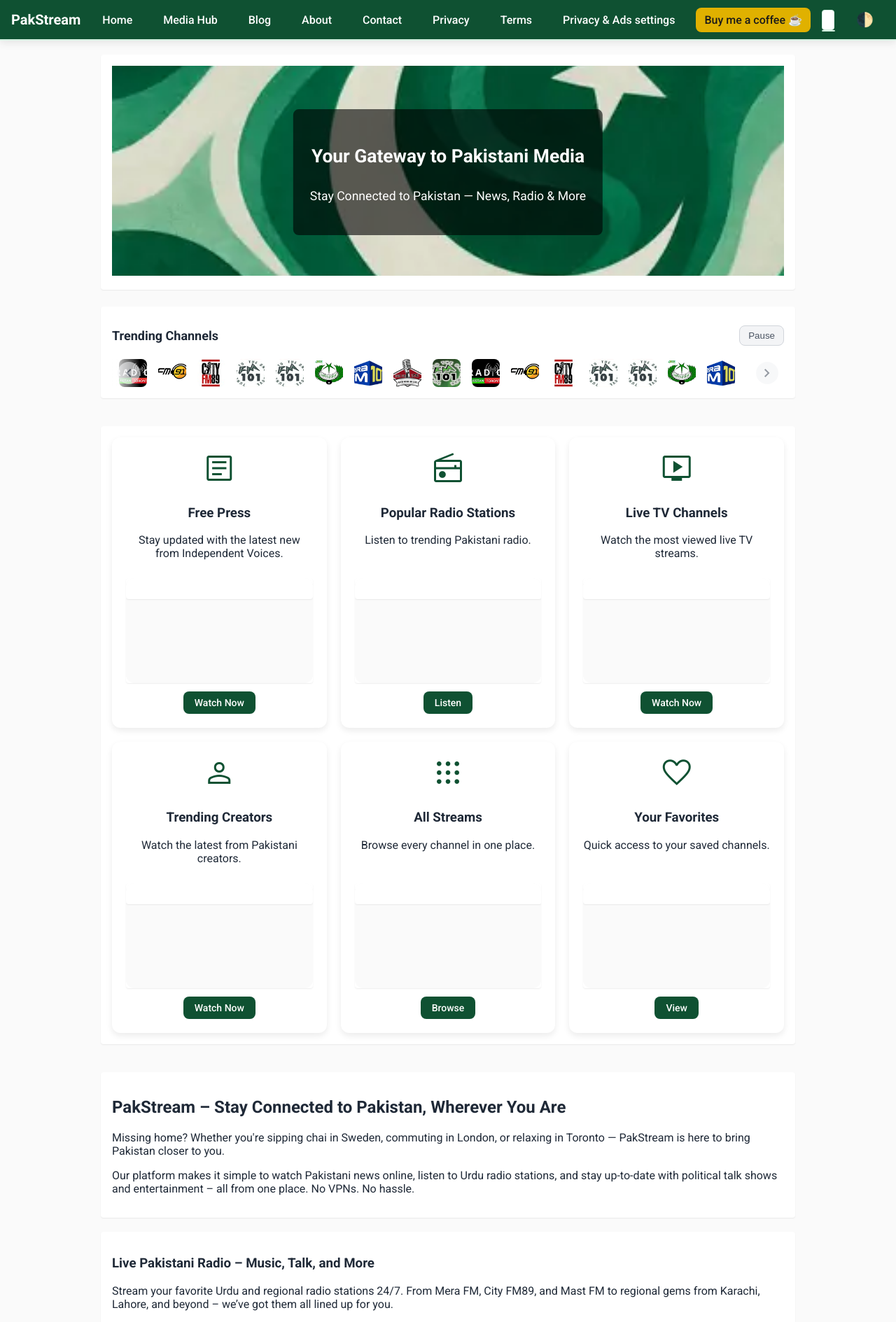
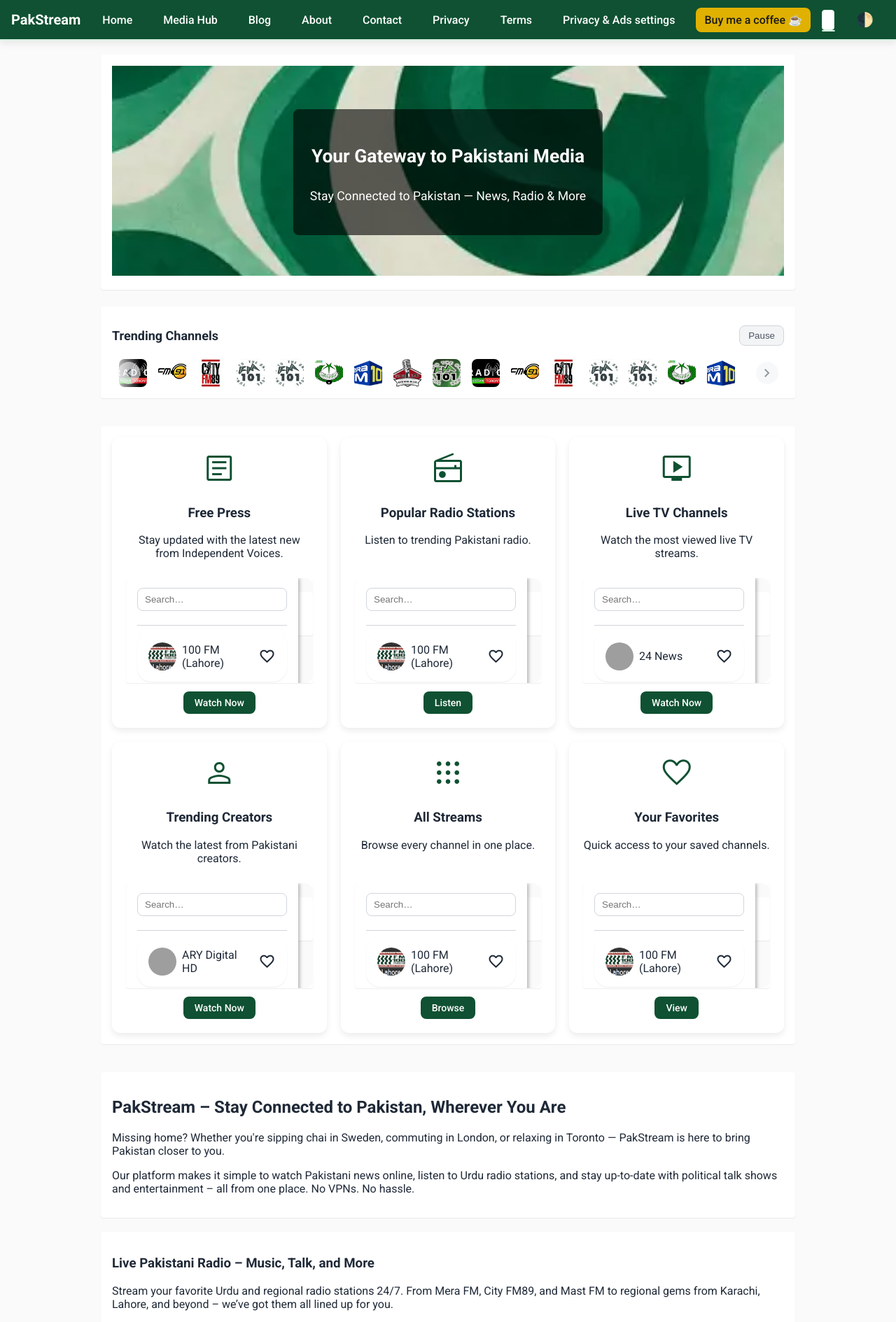
Before and after one commit to atifwaqar/pakstream, a Jekyll site: the page built from index.html, in a window 1280 px wide. Shown: the top 1889 px of the page at 70% size. Built offline with Jekyll 4.4.1, drawn with Linux system fonts in a browser that asks for light colours.

Commit message:
Revert "Fix media hub embed spacing"

```diff
--- a/css/media-hub.css
+++ b/css/media-hub.css
@@ -422,54 +422,3 @@
 .stream-error-overlay .actions button {
   margin: 8px;
 }
-
-/* ===== Embed Mode: remove all extra spacing and side chrome ===== */
-.is-embed, .is-embed html, .is-embed body {
-  margin: 0 !important;
-  padding: 0 !important;
-  box-sizing: border-box;
-}
-
-.is-embed .youtube-section.media-hub-section {
-  margin: 0 !important;
-  padding: 0 !important;
-  row-gap: 0 !important;
-  column-gap: 0 !important;
-}
-
-/* Hide all non-video UI in the embed */
-.is-embed .hub-controls,
-.is-embed .button-row,
-.is-embed #left-rail,
-.is-embed .right-rail,
-.is-embed .page-header,
-.is-embed .page-footer,
-.is-embed .details-container {
-  display: none !important;
-}
-
-/* Let the center/video area take all the space */
-.is-embed .media-hub-section {
-  grid-template-columns: 1fr !important;
-  grid-template-areas: "center" !important;
-}
-
-.is-embed .video-section {
-  margin: 0 !important;
-  padding: 0 !important;
-}
-
-.is-embed .live-player {
-  margin: 0 !important;
-  padding: 0 !important;
-}
-
-/* Ensure the inner iframe fills correctly and has no border radius conflicts */
-.is-embed #playerFrame {
-  display: block !important;
-  width: 100% !important;
-  aspect-ratio: 16 / 9 !important;
-  height: auto !important;
-  border: 0 !important;
-  background: transparent !important;
-}
--- a/css/style.css
+++ b/css/style.css
@@ -414,19 +414,12 @@ section {
   min-height: 3rem;
 }
 
-.media-hub-embed-wrap {
-  line-height: 0;          /* neutralize inline gaps in some engines */
-}
-
 .media-hub-embed {
   width: 100%;
   aspect-ratio: 16 / 9;
   height: auto;
   border: none;
   border-radius: 0.75rem;
-  display: block;           /* removes baseline gap */
-  vertical-align: top;
-  background: transparent;
 }
 
 .feature-card .cta-btn {
--- a/index.html
+++ b/index.html
@@ -120,9 +120,7 @@
       <h3>Free Press</h3>
       <p>Stay updated with the latest new from Independent Voices.</p>
       <section class="youtube-section media-hub-section" style="padding: 0; margin: 0;">
-        <div class="media-hub-embed-wrap">
         <iframe class="media-hub-embed" data-src="/media-hub-embed.html?m=freepress&c=wajahatsaeedkhan&muted=1" title="PakStream Free Press" loading="lazy" allow="accelerometer; autoplay; clipboard-write; encrypted-media; gyroscope; picture-in-picture; web-share" allowfullscreen></iframe>
-        </div>
       </section>
       <a href="/media-hub.html?m=freepress&c=wajahatsaeedkhan" class="cta-btn">Watch Now</a>
     </div>
@@ -131,9 +129,7 @@
       <h3>Popular Radio Stations</h3>
       <p>Listen to trending Pakistani radio.</p>
       <section class="youtube-section media-hub-section" style="padding: 0; margin: 0;">
-        <div class="media-hub-embed-wrap">
         <iframe class="media-hub-embed" data-src="/media-hub-embed.html?m=radio&c=audio35&muted=1" title="PakStream Radio" loading="lazy" allow="accelerometer; autoplay; clipboard-write; encrypted-media; gyroscope; picture-in-picture; web-share" allowfullscreen></iframe>
-        </div>
       </section>
       <a href="/media-hub.html?m=radio&c=audio35" class="cta-btn">Listen</a>
     </div>
@@ -142,9 +138,7 @@
       <h3>Live TV Channels</h3>
       <p>Watch the most viewed live TV streams.</p>
       <section class="youtube-section media-hub-section" style="padding: 0; margin: 0;">
-        <div class="media-hub-embed-wrap">
         <iframe class="media-hub-embed" data-src="/media-hub-embed.html?m=tv&c=geo&muted=1" title="PakStream Live TV" loading="lazy" allow="accelerometer; autoplay; clipboard-write; encrypted-media; gyroscope; picture-in-picture; web-share" allowfullscreen></iframe>
-        </div>
       </section>
       <a href="/media-hub.html?m=tv&c=24news" class="cta-btn">Watch Now</a>
     </div>
@@ -153,9 +147,7 @@
       <h3>Trending Creators</h3>
       <p>Watch the latest from Pakistani creators.</p>
       <section class="youtube-section media-hub-section" style="padding: 0; margin: 0;">
-        <div class="media-hub-embed-wrap">
         <iframe class="media-hub-embed" data-src="/media-hub-embed.html?m=creator&c=zeeshanusmani&muted=1" title="PakStream Creators" loading="lazy" allow="accelerometer; autoplay; clipboard-write; encrypted-media; gyroscope; picture-in-picture; web-share" allowfullscreen></iframe>
-        </div>
       </section>
       <a href="/media-hub.html?m=creator&c=zeeshanusmani" class="cta-btn">Watch Now</a>
     </div>
@@ -164,9 +156,7 @@
       <h3>All Streams</h3>
       <p>Browse every channel in one place.</p>
       <section class="youtube-section media-hub-section" style="padding: 0; margin: 0;">
-        <div class="media-hub-embed-wrap">
         <iframe class="media-hub-embed" data-src="/media-hub-embed.html?m=all&c=geo&muted=1" title="PakStream Media Hub" loading="lazy" allow="accelerometer; autoplay; clipboard-write; encrypted-media; gyroscope; picture-in-picture; web-share" allowfullscreen></iframe>
-        </div>
       </section>
       <a href="/media-hub.html?m=all&c=geo" class="cta-btn">Browse</a>
     </div>
@@ -175,9 +165,7 @@
       <h3>Your Favorites</h3>
       <p>Quick access to your saved channels.</p>
       <section class="youtube-section media-hub-section" style="padding: 0; margin: 0;">
-        <div class="media-hub-embed-wrap">
         <iframe class="media-hub-embed" data-src="/media-hub-embed.html?m=favorites&c=wajahatsaeedkhan&muted=1" title="PakStream Favorites" loading="lazy" allow="accelerometer; autoplay; clipboard-write; encrypted-media; gyroscope; picture-in-picture; web-share" allowfullscreen></iframe>
-        </div>
       </section>
       <a href="/media-hub.html?m=favorites&c=wajahatsaeedkhan" class="cta-btn">View</a>
     </div>
--- a/media-hub-embed.html
+++ b/media-hub-embed.html
@@ -14,7 +14,7 @@
   <link href="https://fonts.googleapis.com/css2?family=Material+Symbols+Outlined" rel="stylesheet">
   <link rel="stylesheet" href="https://fonts.googleapis.com/css2?family=Roboto:wght@400;500;700&display=swap">
 </head>
-<body class="is-embed">
+<body>
   <section class="youtube-section media-hub-section">
     <div class="channel-list open" id="left-rail">
       <div class="left-rail-header">
```
Lines whose indentation alone changed are shown as unchanged.
